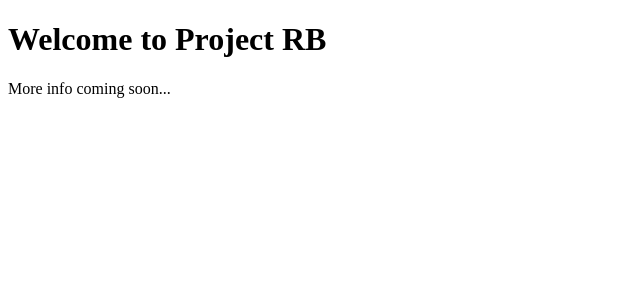
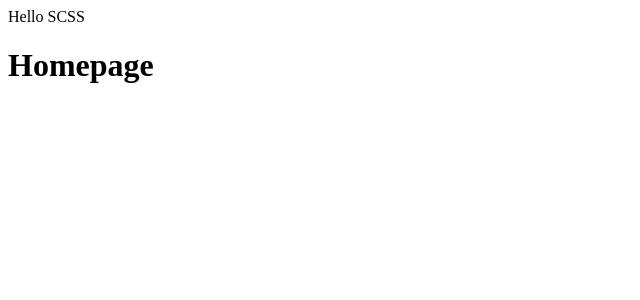
Before and after one commit to WillisDyson/project-rb, a React (Create React App) app: page / in a window 1280 px wide. Shown: the top 300 px of the page, without its empty margins (0-640 px from the left). Built offline with nearby package versions, Linux system fonts and the light colour scheme.

Commit message:
Folder structure and nav

```diff
--- a/package.json
+++ b/package.json
@@ -9,7 +9,9 @@
     "@testing-library/user-event": "^13.5.0",
     "react": "^19.1.0",
     "react-dom": "^19.1.0",
+    "react-router-dom": "^7.7.0",
     "react-scripts": "5.0.1",
+    "sass": "^1.89.2",
     "web-vitals": "^2.1.4"
   },
   "scripts": {
--- a/src/App.js
+++ b/src/App.js
@@ -1,11 +1,18 @@
+import { BrowserRouter as Router, Route, Routes } from 'react-router-dom';
+import Homepage from './pagestemp/Homepage';
+import NavBar from './components/navigation/NavBar';
 import './App.css';
 
 function App() {
   return (
-    <div>
-      <h1>Welcome to Project RB</h1>
-      <p>More info coming soon...</p>
-    </div>
+    <div className="App">
+      <NavBar />
+      <Router>
+        <Routes>
+          <Route path="/" element={<Homepage />} />
+        </Routes>
+      </Router>
+    </div >
   );
 }
 
--- /dev/null
+++ b/src/components/navigation/NavBar.js
@@ -0,0 +1,13 @@
+import styles from './NavBar.module.scss';
+
+
+
+const NavBar = () => {
+
+
+    return (
+        <nav className={styles.nav}>Hello SCSS</nav>
+    )
+}
+
+export default NavBar;
--- /dev/null
+++ b/src/components/navigation/NavBar.module.scss
@@ -0,0 +1,3 @@
+.balls {
+    background-color: red;
+}
--- /dev/null
+++ b/src/pagestemp/Homepage.js
@@ -0,0 +1,8 @@
+const Homepage = () => {
+
+    return (
+        <h1>Homepage</h1>
+    );
+}
+
+export default Homepage;
```
Also changed, not shown: 1 other file (tests, documents, lock files or other folders).
